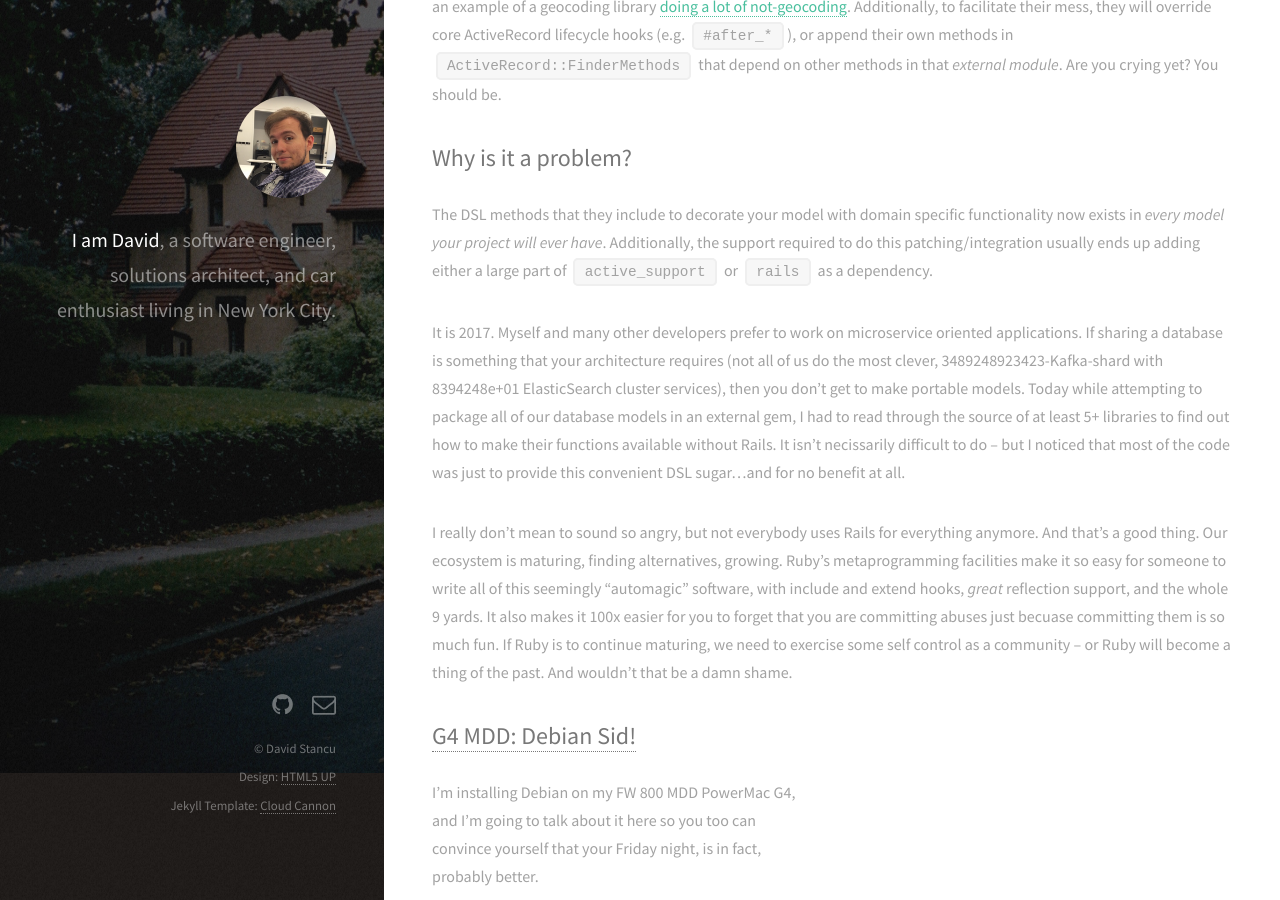
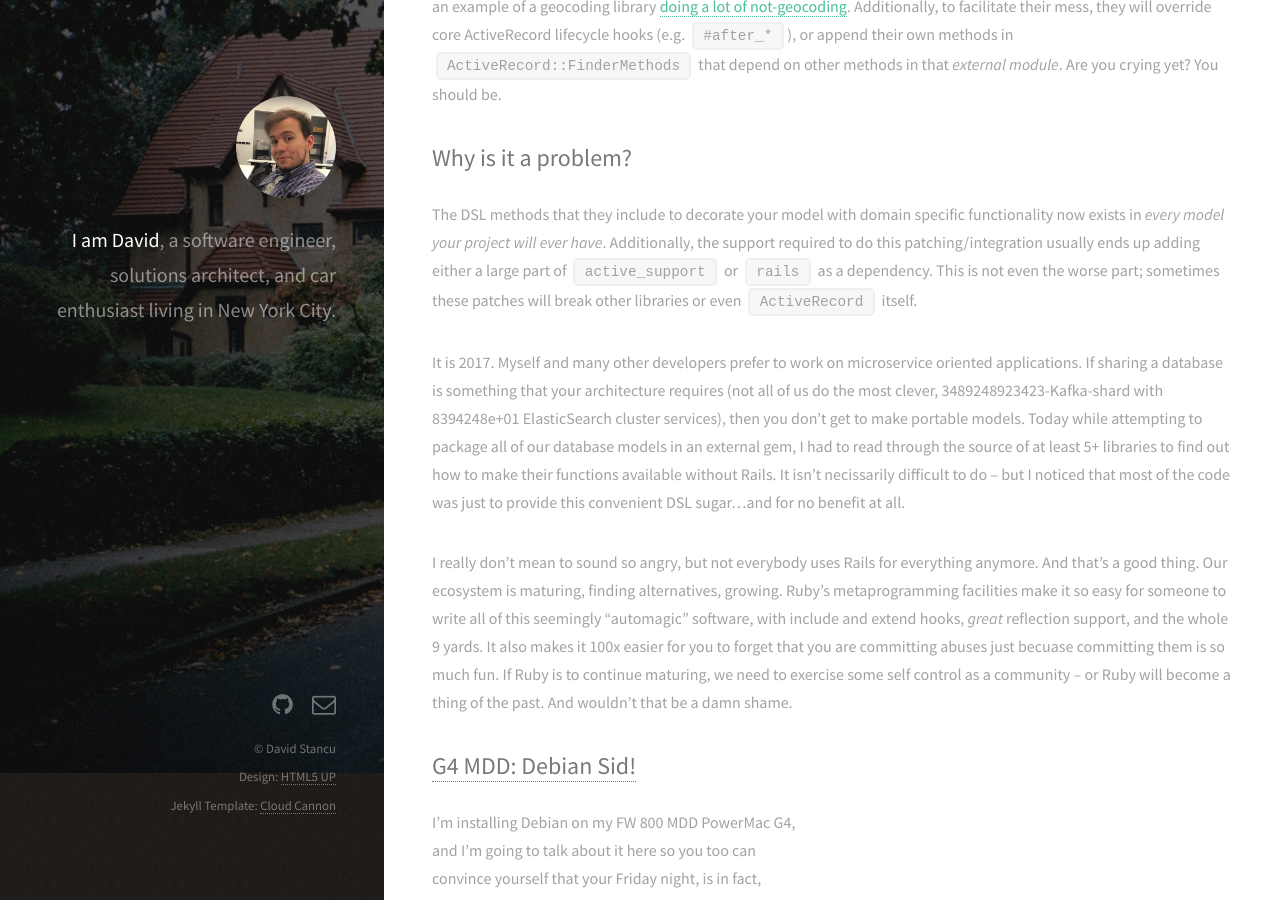
Before and after one commit to mach-kernel/mach-kernel.github.io, a Jekyll site: the page built from _posts/2017-02-22-stop-monkey-patching-everything.md, in a window 1280 px wide and 900 px high, scrolled down 2546 px. Built offline with Jekyll 4.4.1, drawn with Linux system fonts in a browser that asks for light colours.

Commit message:
Updated 2017-02-22-stop-monkey-patching-everything.md

```diff
--- a/_posts/2017-02-22-stop-monkey-patching-everything.md
+++ b/_posts/2017-02-22-stop-monkey-patching-everything.md
@@ -91,7 +91,7 @@ Replace `Animal` with `ActiveRecord::Base` and prepare for the biggest clusterfu
 
 ## Why is it a problem?
 
-The DSL methods that they include to decorate your model with domain specific functionality now exists in *every model your project will ever have*. Additionally, the support required to do this patching/integration usually ends up adding either a large part of `active_support` or `rails` as a dependency.
+The DSL methods that they include to decorate your model with domain specific functionality now exists in *every model your project will ever have*. Additionally, the support required to do this patching/integration usually ends up adding either a large part of `active_support` or `rails` as a dependency. This is not even the worse part; sometimes these patches will break other libraries or even `ActiveRecord` itself.
 
 It is 2017. Myself and many other developers prefer to work on microservice oriented applications. If sharing a database is something that your architecture requires (not all of us do the most clever, 3489248923423-Kafka-shard with 8394248e+01 ElasticSearch cluster services), then you don't get to make portable models. Today while attempting to package all of our database models in an external gem, I had to read through the source of at least 5+ libraries to find out how to make their functions available without Rails. It isn't necissarily difficult to do -- but I noticed that most of the code was just to provide this convenient DSL sugar...and for no benefit at all.
 
```
